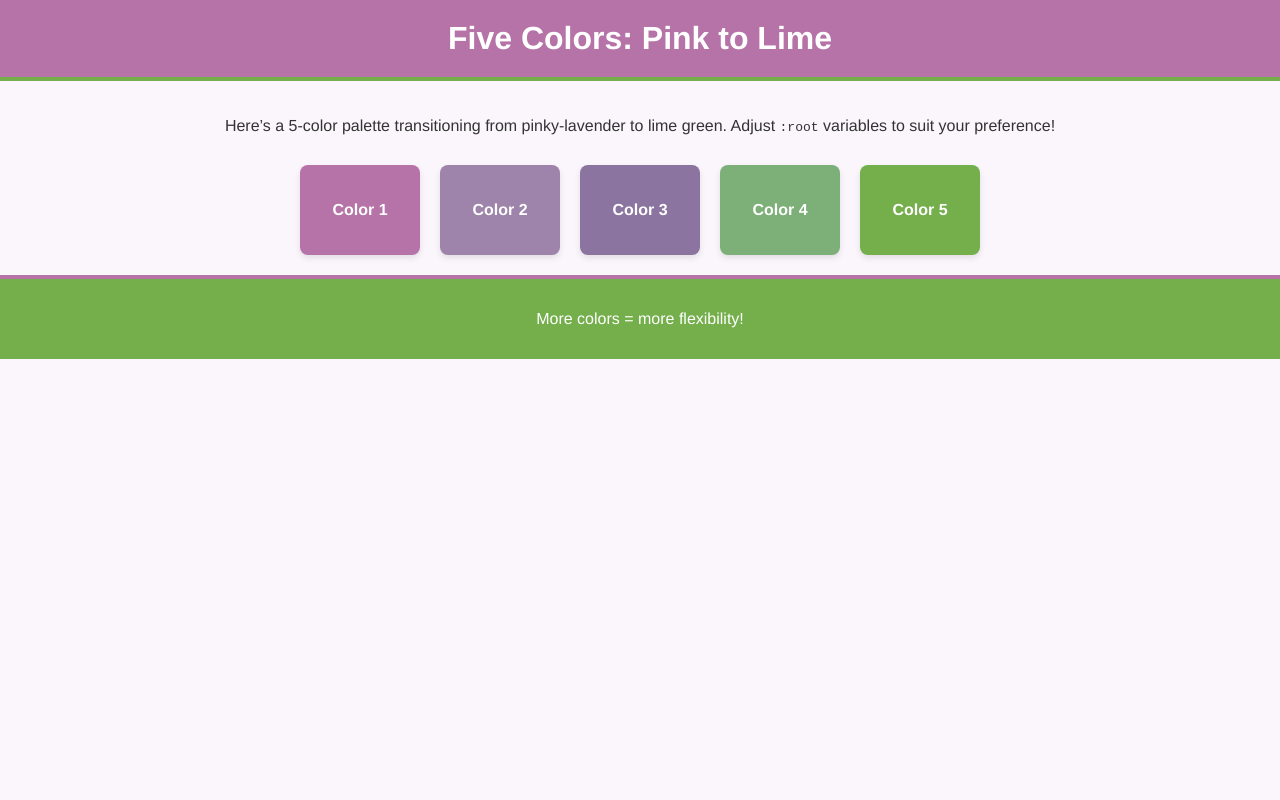
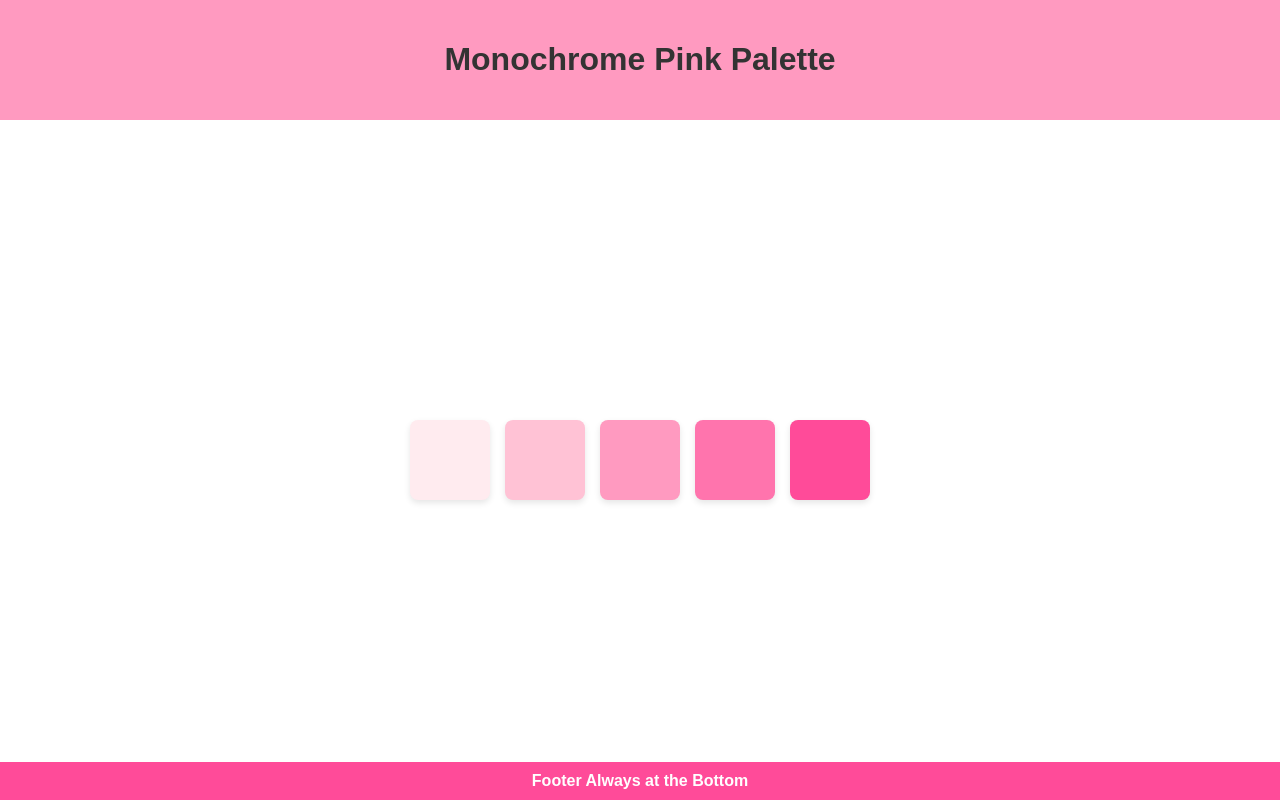
Before and after one commit to damaris-guzman/damarizz.github.io, a plain HTML site: page index.html in a window 1280 px wide. Drawn offline with Linux system fonts and the light colour scheme.

Commit message:
Update index.html

```diff
--- a/index.html
+++ b/index.html
@@ -2,112 +2,102 @@
 <html lang="en">
 <head>
   <meta charset="UTF-8">
-  <title>Five-Color Demo</title>
+  <title>Monochrome Five-Color Demo</title>
   <style>
     /*
-      1. Define 5 custom colors (plus background, text, etc.).
-         We’ll create a gentle progression from pinkish-lavender to lime green.
+      1. Create five shades of a single hue.
+         Here, we’re using a pinkish palette, from very light (#FFEBEF) to deeper (#FF4B99).
     */
     :root {
-      --bg-color: #faf6fb;        /* Light pastel background with a hint of lavender */
-      --color1: #b673a8;         /* Pink-lavender */
-      --color2: #9e83ab;         /* A slightly deeper purple bridging color */
-      --color3: #8c74a1;         /* Another bridging hue, more purple */
-      --color4: #7cb078;         /* A soft green bridging toward lime */
-      --color5: #74af4c;         /* Lime-green tone */
-      --text-color: #333;        /* For contrast on the bg */
-      --white: #fff;
+      --color1: #ffebef; /* lightest pink */
+      --color2: #ffc2d5; /* lighter pink */
+      --color3: #ff9ac0; /* medium pink */
+      --color4: #ff74ad; /* deeper pink */
+      --color5: #ff4b99; /* bold/deep pink */
+
+      --text-color: #333;
+      --footer-bg: var(--color5); /* reuse the deepest color for the footer */
+      --footer-text: #fff;
     }
 
-    /* 2. Basic page styling */
-    body {
+    /* 2. Reset and basic layout setup */
+    html, body {
       margin: 0;
       padding: 0;
-      font-family: "Helvetica Neue", Arial, sans-serif;
-      background-color: var(--bg-color);
+      height: 100%;
+    }
+    body {
+      display: flex;
+      flex-direction: column;
+      font-family: Arial, sans-serif;
       color: var(--text-color);
     }
 
-    /* 3. Header */
+    /* 3. Header (at the top, normal flow) */
     header {
-      background-color: var(--color1);
-      color: var(--white);
+      background-color: var(--color3);
+      color: var(--text-color);
       text-align: center;
       padding: 20px;
-      border-bottom: 4px solid var(--color5);
-    }
-    header h1 {
-      margin: 0;
-      font-size: 2em;
+      font-weight: bold;
     }
 
     /* 4. Main content area */
     main {
-      padding: 20px;
-      max-width: 900px;
-      margin: 0 auto;
-      text-align: center;
+      flex: 1; /* fill available space so footer sits at bottom */
+      display: flex;
+      justify-content: center;
+      align-items: center;
     }
-
-    /* 5. Displaying five color boxes in a row */
     .color-section {
       display: flex;
-      flex-wrap: wrap;
-      justify-content: center;
-      gap: 20px;
-      margin-top: 30px;
+      gap: 15px;
     }
     .color-box {
-      width: 120px;
-      height: 90px;
-      display: flex;
-      align-items: center;
-      justify-content: center;
-      color: var(--white);
-      font-weight: bold;
+      width: 80px;
+      height: 80px;
       border-radius: 8px;
       box-shadow: 0 3px 6px rgba(0,0,0,0.1);
     }
+    /* Assign each color variable */
+    .box1 { background-color: var(--color1); }
+    .box2 { background-color: var(--color2); }
+    .box3 { background-color: var(--color3); }
+    .box4 { background-color: var(--color4); }
+    .box5 { background-color: var(--color5); }
 
-    /* 6. Each of the five colors */
-    .color1 { background-color: var(--color1); }
-    .color2 { background-color: var(--color2); }
-    .color3 { background-color: var(--color3); }
-    .color4 { background-color: var(--color4); }
-    .color5 { background-color: var(--color5); }
-
-    /* 7. Footer */
+    /* 5. Footer fixed at the bottom of the screen */
     footer {
-      background-color: var(--color5);
-      color: var(--white);
+      position: fixed;
+      bottom: 0;
+      left: 0;
+      width: 100%;
+      background-color: var(--footer-bg);
+      color: var(--footer-text);
       text-align: center;
-      padding: 15px;
-      border-top: 4px solid var(--color1);
+      padding: 10px 0;
+      font-weight: bold;
     }
   </style>
 </head>
 <body>
 
   <header>
-    <h1>Five Colors: Pink to Lime</h1>
+    <h1>Monochrome Pink Palette</h1>
   </header>
 
   <main>
-    <p>
-      Here’s a 5‑color palette transitioning from pinky‑lavender to lime green.
-      Adjust <code>:root</code> variables to suit your preference!
-    </p>
     <div class="color-section">
-      <div class="color-box color1">Color 1</div>
-      <div class="color-box color2">Color 2</div>
-      <div class="color-box color3">Color 3</div>
-      <div class="color-box color4">Color 4</div>
-      <div class="color-box color5">Color 5</div>
+      <div class="color-box box1"></div>
+      <div class="color-box box2"></div>
+      <div class="color-box box3"></div>
+      <div class="color-box box4"></div>
+      <div class="color-box box5"></div>
     </div>
   </main>
 
   <footer>
-    <p>More colors = more flexibility!</p>
+    Footer Always at the Bottom
   </footer>
 
 </body>
```
